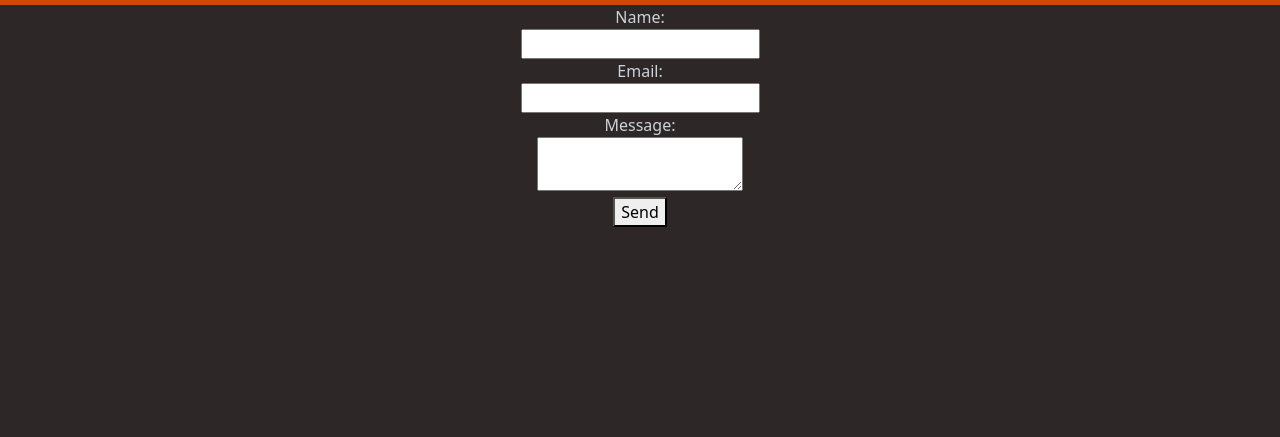
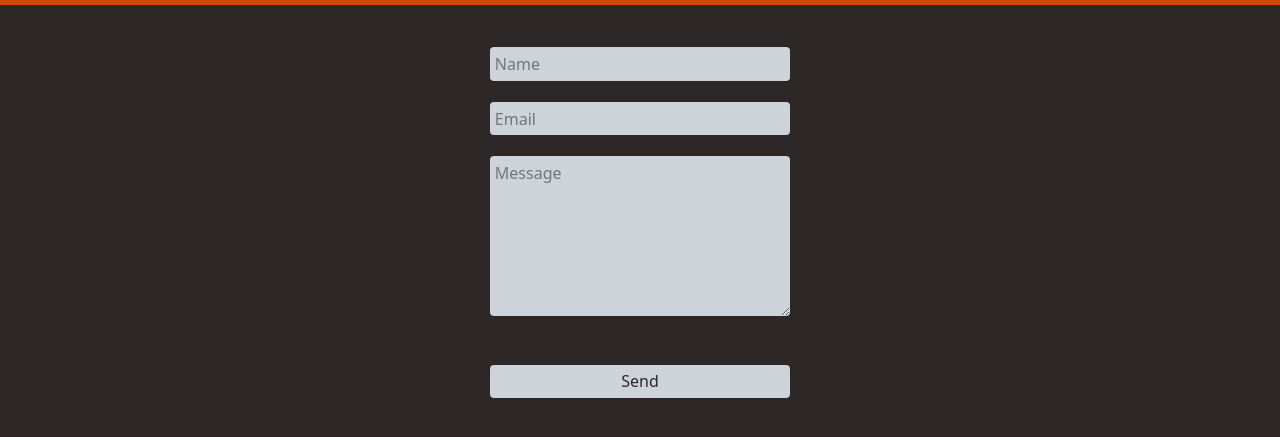
Before and after one commit to terraboxstudios/terraboxstudios.github.io, a plain HTML site: page contact.html in a window 1280 px wide. Shown: the part 51-488 px from the top of the page. Drawn offline with nearby package versions, Linux system fonts and the light colour scheme.

Commit message:
Improved contact form aesthetics

```diff
--- a/contact.html
+++ b/contact.html
@@ -4,6 +4,7 @@
 		<meta charset="UTF-8">
 		<meta name="viewport" content="width=device-width, initial-scale=1.0, shrink-to-fit=no">
 		<link href="css/navbar.css" rel="stylesheet" type="text/css">
+		<link href="css/contact.css" rel="stylesheet" type="text/css">
 		<link href="https://cdn.jsdelivr.net/npm/bootstrap@5.0.0-beta2/dist/css/bootstrap.min.css" rel="stylesheet" integrity="sha384-BmbxuPwQa2lc/FVzBcNJ7UAyJxM6wuqIj61tLrc4wSX0szH/Ev+nYRRuWlolflfl" crossorigin="anonymous">
 		<script src="https://cdn.jsdelivr.net/npm/bootstrap@5.0.0-beta2/dist/js/bootstrap.bundle.min.js" integrity="sha384-b5kHyXgcpbZJO/tY9Ul7kGkf1S0CWuKcCD38l8YkeH8z8QjE0GmW1gYU5S9FOnJ0" crossorigin="anonymous"></script>
 		<script src="https://www.google.com/recaptcha/api.js" async defer></script>
@@ -12,7 +13,7 @@
 	<body>
 		<nav class="navbar navbar-expand-lg navbar-dark">
             <div class="container-fluid">
-                <a class="navbar-brand me-auto" href="#" style="color: #ffffff">Terrabox Studios</a>
+                <a class="navbar-brand me-auto" href="index.html" style="color: #ffffff">Terrabox Studios</a>
                 <button class="navbar-toggler ms-auto" type="button" data-bs-toggle="collapse" data-bs-target="#navbarText" aria-controls="navbarText" aria-expanded="false" aria-label="Toggle navigation">
                     <span class="navbar-toggler-icon"></span>
                 </button>
@@ -28,24 +29,18 @@
     	<div class="container-fluid text-center light">
 			<form id="contact-form" action="https://formspree.io/f/xqkwpzjv" method="POST">
 				<label>
-					Name:
-					<br>
-					<input type="name" name="name" required>
+					<input class="contact-form-input" type="name" name="name" placeholder="Name" required>
 				</label>
 				<br>
 				<label>
-					Email:
-					<br>
-					<input type="email" name="_replyto" required>
+					<input class="contact-form-input" type="email" name="_replyto" placeholder="Email" required>
 				</label>
 				<br>
 				<label>
-					Message:
-					<br>
-					<textarea name="message" required></textarea>
+					<textarea class="contact-form-input contact-message" name="message" placeholder="Message" required></textarea>
 				</label>
 				<br>
-				<button class="g-recaptcha" data-sitekey="6LeMss4aAAAAAHKv3RX3Ci9HG86Fx_fePVYfkjuH" data-callback='onSubmit' data-action='submit'>Send</button>
+				<button class="g-recaptcha contact-form-input contact-send-button" data-sitekey="6LeMss4aAAAAAHKv3RX3Ci9HG86Fx_fePVYfkjuH" data-callback='onSubmit' data-action='submit'>Send</button>
 			</form>
     	</div>
 		<script>
--- /dev/null
+++ b/css/contact.css
@@ -0,0 +1,39 @@
+.contact-form-input {
+    padding: 0.6vh;
+    color: #2e2727;
+    background: #ccd3d9;
+    border-radius: 0.5vh;
+    font-size: 16px;
+    border: 0;
+    margin: 1.3vh;
+    text-decoration: none;
+    width: 300px;
+    transition: ease-in-out, width .25s ease-in-out;
+}
+
+textarea:focus, input:focus {
+    outline: none;
+    width: 310px;
+}
+
+.contact-send-button {
+    margin-top: 4vh;
+    transition: ease-in-out, .15s ease-in-out;
+}
+
+.contact-send-button:hover {
+    width: 310px;
+}
+
+.contact-send-button:focus {
+    filter: brightness(80%);
+}
+
+.contact-message {
+    min-height: 20vh;
+    max-height: 45vh;
+}
+
+form {
+    padding-top: 4vh;
+}
```
